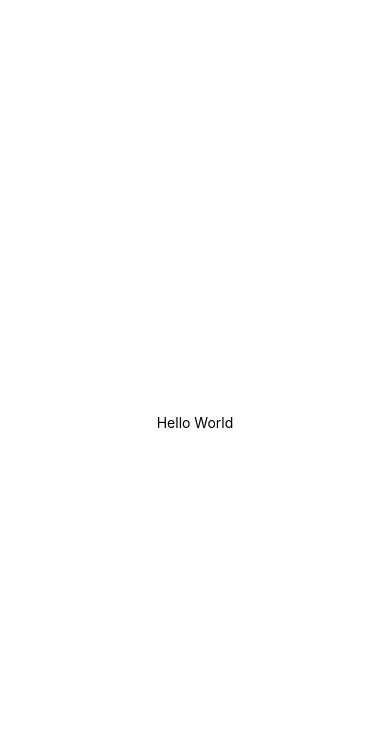
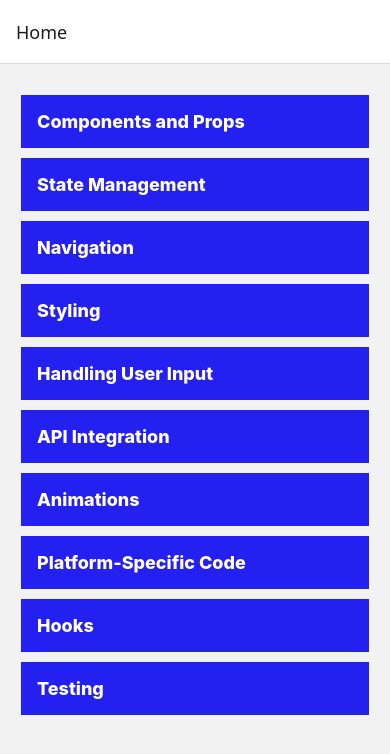
Before and after one commit to rajarajan-dev/RNSample, a React Native app: screen /Home in a window 390 px wide. Shown: the top 754 px of the page. Built offline with nearby package versions, Linux system fonts and the light colour scheme.

Commit message:
navigation feature added

```diff
--- a/App.tsx
+++ b/App.tsx
@@ -1,21 +1,26 @@
+import { createNativeStackNavigator } from "@react-navigation/native-stack";
+import "./gesture-handler";
 import React from "react";
-import { StyleSheet, Text, View } from "react-native";
+import { NavigationContainer } from "@react-navigation/native";
+import Home from "./src/screens/home";
+import ComponentsAndProps from "./src/screens/ComponentsAndProps";
+
+export type RootStackParamList = {
+  Home: undefined;
+  Details: undefined;
+};
+
+const Stack = createNativeStackNavigator<RootStackParamList>();
 
 function App(): React.JSX.Element {
   return (
-    <View style={styles.constainer}>
-      <Text>Hello World</Text>
-    </View>
+    <NavigationContainer>
+      <Stack.Navigator>
+        <Stack.Screen name="Home" component={Home} />
+        <Stack.Screen name="Details" component={ComponentsAndProps} />
+      </Stack.Navigator>
+    </NavigationContainer>
   );
 }
 
-const styles = StyleSheet.create({
-  constainer: {
-    flex: 1,
-    flexDirection: "column",
-    alignItems: "center",
-    justifyContent: "center",
-  },
-});
-
 export default App;
--- /dev/null
+++ b/gesture-handler.js
@@ -0,0 +1 @@
+// Don't import react-native-gesture-handler on web
--- /dev/null
+++ b/gesture-handler.native.js
@@ -0,0 +1,2 @@
+// Only import react-native-gesture-handler on native platforms
+import "react-native-gesture-handler";
--- /dev/null
+++ b/src/screens/ComponentsAndProps.tsx
@@ -0,0 +1,17 @@
+import { View, Text } from "react-native";
+import React from "react";
+
+const ComponentsAndProps = () => {
+  return (
+    <View>
+      <Text>ComponentsAndProps</Text>
+      <Text>
+        Learn how to create reusable components and pass data using props.
+        Challenge: Create a UserCard component that takes name, age, and email
+        as props and displays them in a card layout.
+      </Text>
+    </View>
+  );
+};
+
+export default ComponentsAndProps;
--- /dev/null
+++ b/src/screens/home.style.ts
@@ -0,0 +1,26 @@
+import { StyleSheet } from "react-native";
+
+export const styles = StyleSheet.create({
+  screenContainer: {
+    flex: 1,
+    flexDirection: "column",
+    justifyContent: "flex-start",
+  },
+  container: {
+    marginTop: 10,
+    flex: 1,
+  },
+  list: {
+    flex: 1,
+    padding: 16,
+  },
+  listItem: {
+    flex: 1,
+    backgroundColor: "#2420ef",
+    padding: 16,
+    color: "white",
+    margin: 5,
+    fontSize: 18,
+    fontWeight: "800",
+  },
+});
--- /dev/null
+++ b/src/screens/home.tsx
@@ -0,0 +1,61 @@
+import {
+  View,
+  Text,
+  SafeAreaView,
+  FlatList,
+  TouchableOpacity,
+} from "react-native";
+import React from "react";
+import "./home.style";
+import { styles } from "./home.style";
+import { useNavigation } from "@react-navigation/native";
+import {
+  NativeStackNavigationProp,
+  NativeStackScreenProps,
+} from "@react-navigation/native-stack";
+import { RootStackParamList } from "../../App";
+
+type HomeScreenProps = NativeStackScreenProps<RootStackParamList, "Home">;
+
+const Home: React.FC<HomeScreenProps> = (prop) => {
+  const navigation =
+    useNavigation<NativeStackNavigationProp<RootStackParamList, "Home">>();
+  const challenges = [
+    "Components and Props",
+    "State Management",
+    "Navigation",
+    "Styling",
+    "Handling User Input",
+    "API Integration",
+    "Animations",
+    "Platform-Specific Code",
+    "Hooks",
+    "Testing",
+  ];
+
+  const onHandleSelection = (item: string) => {
+    navigation.push("Details");
+  };
+
+  const renderItem = ({ item }: { item: string }) => {
+    return (
+      <TouchableOpacity onPress={() => onHandleSelection(item)}>
+        <Text style={styles.listItem}>{item}</Text>
+      </TouchableOpacity>
+    );
+  };
+
+  return (
+    <SafeAreaView style={styles.screenContainer}>
+      <View style={styles.container}>
+        <FlatList
+          style={styles.list}
+          data={challenges}
+          renderItem={renderItem}
+        />
+      </View>
+    </SafeAreaView>
+  );
+};
+
+export default Home;
```
Also changed, not shown: package.json (+7 -1 lines), src/navigations/MyStack.tsx (added, +10 -0 lines), 3 other files (tests, documents, lock files or other folders).
